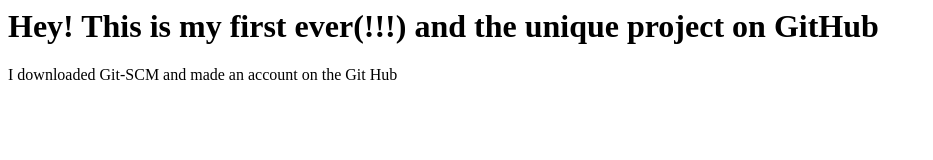
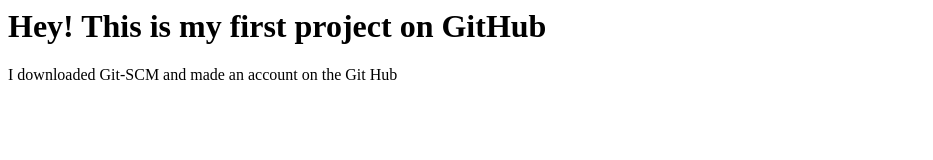
Before and after one commit to huzaifa-ejaz/first-github, a plain HTML site: page index.html in a window 1280 px wide. Shown: the whole page, without its empty margins (0-933 px from the left). Drawn offline with Linux system fonts and the light colour scheme.

Commit message:
Update index.html

```diff
--- a/index.html
+++ b/index.html
@@ -3,7 +3,7 @@
         <title>My First Project on GitHub</title>
     </head>
     <body>
-        <h1>Hey! This is my first ever(!!!)  and the unique project on GitHub</h1>
+        <h1>Hey! This is my first project on GitHub</h1>
         <p>I downloaded Git-SCM and made an account on the Git Hub</p>
     </body>
 </html>
```
